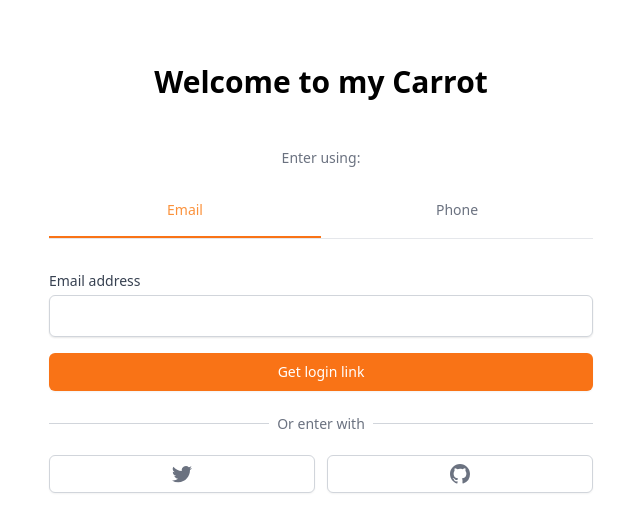
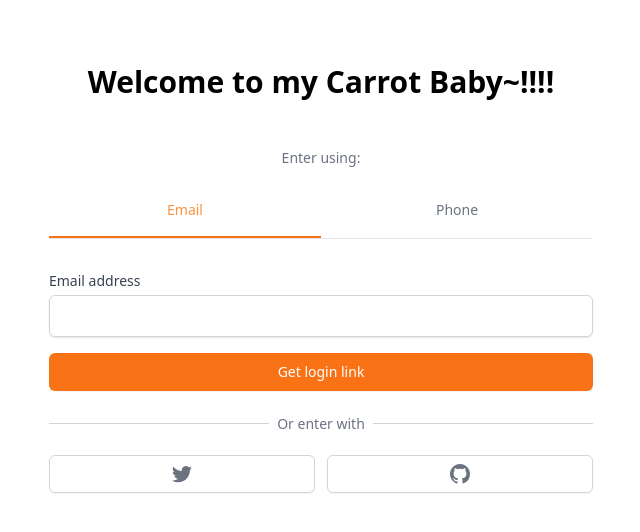
Before and after one commit to JunghoSon/carrot-market, a Next.js app: page /enter in a window 1280 px wide. Shown: the top 532 px of the page, without its empty margins (319-959 px from the left). Built offline with nearby package versions, Linux system fonts and the light colour scheme.

Commit message:
preview test

```diff
--- a/pages/enter.tsx
+++ b/pages/enter.tsx
@@ -68,7 +68,9 @@ const Enter: NextPage = () => {
 
   return (
     <div className="mt-16 px-4">
-      <h3 className="text-3xl font-bold text-center">Welcome to my Carrot</h3>
+      <h3 className="text-3xl font-bold text-center">
+        Welcome to my Carrot Baby~!!!!
+      </h3>
       <div className="mt-12">
         {data?.ok ? (
           <form
```
